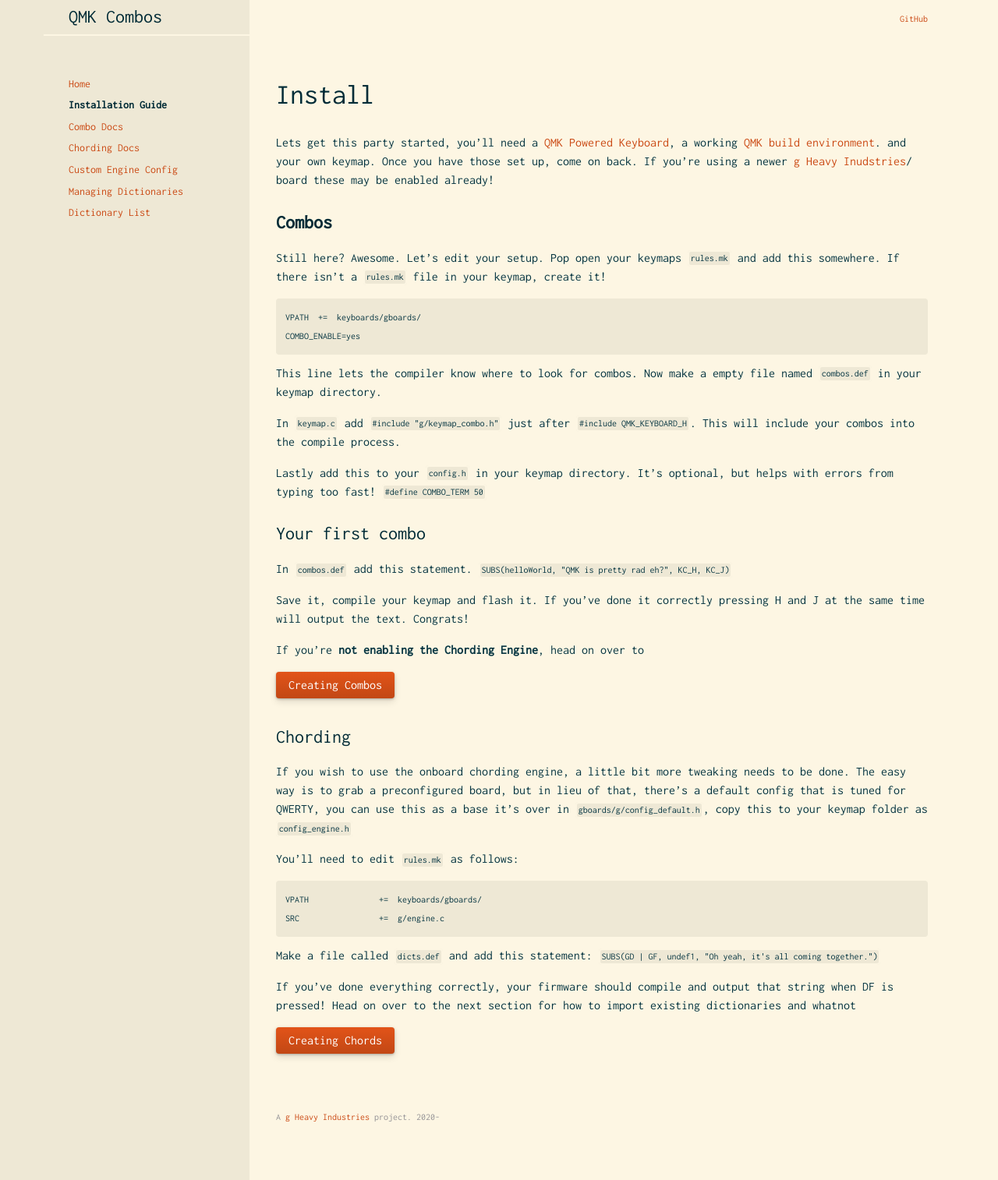
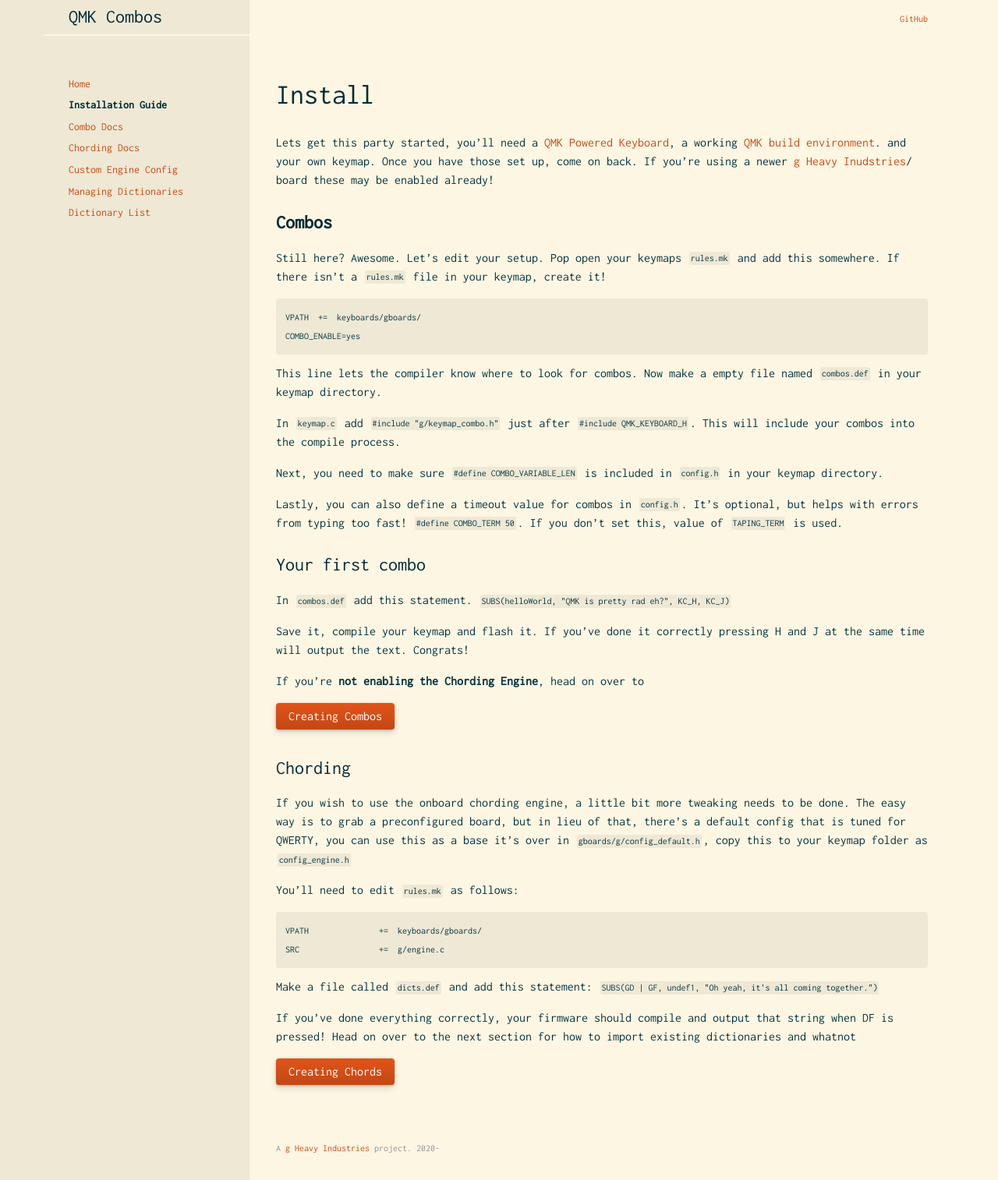
Before and after one commit to qmk-combos/qmk-combos.github.io, a Jekyll site: the page built from docs/install.md, in a window 1280 px wide. Shown: the whole page at 78% size. Built offline with Jekyll 4.4.1, drawn with Linux system fonts in a browser that asks for light colours.

````diff
--- a/docs/install.md
+++ b/docs/install.md
@@ -23,7 +23,9 @@ This line lets the compiler know where to look for combos. Now make a empty file
 In ```keymap.c``` add ```#include "g/keymap_combo.h"``` just after ```#include QMK_KEYBOARD_H```. This will include your combos into the compile process.
 
 
-Lastly add this to your ```config.h``` in your keymap directory. It's optional, but helps with errors from typing too fast! ```#define COMBO_TERM 50```
+Next, you need to make sure ```#define COMBO_VARIABLE_LEN``` is included in ```config.h``` in your keymap directory.
+
+Lastly, you can also define a timeout value for combos in ```config.h```. It's optional, but helps with errors from typing too fast! ```#define COMBO_TERM 50```. If you don't set this, value of ```TAPING_TERM``` is used.
 
 ## Your first combo
 In ```combos.def``` add this statement.
````
